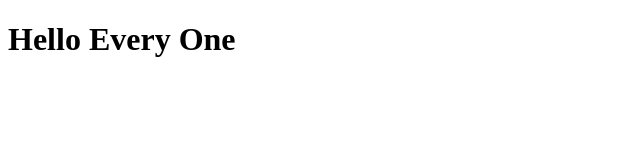
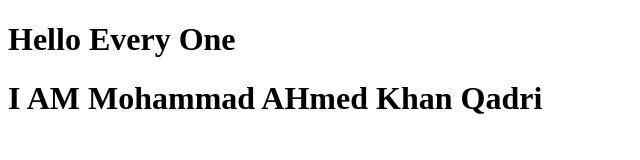
Before and after one commit to Ahmedkhan90/User-connection, a website: page public/index.html in a window 1280 px wide. Shown: the whole page, without its empty margins (0-640 px from the left). Drawn offline with Linux system fonts and the light colour scheme; no server answers.

Commit message:
Re Connection

```diff
--- a/public/index.html
+++ b/public/index.html
@@ -8,6 +8,7 @@
 </head>
 <body>
     <h1>Hello Every One</h1>
+    <h1>I AM Mohammad AHmed Khan Qadri</h1>
     <script>
         var socket = io("http://localhost:5000/");
 
```
Also changed, not shown: 2 other files.
